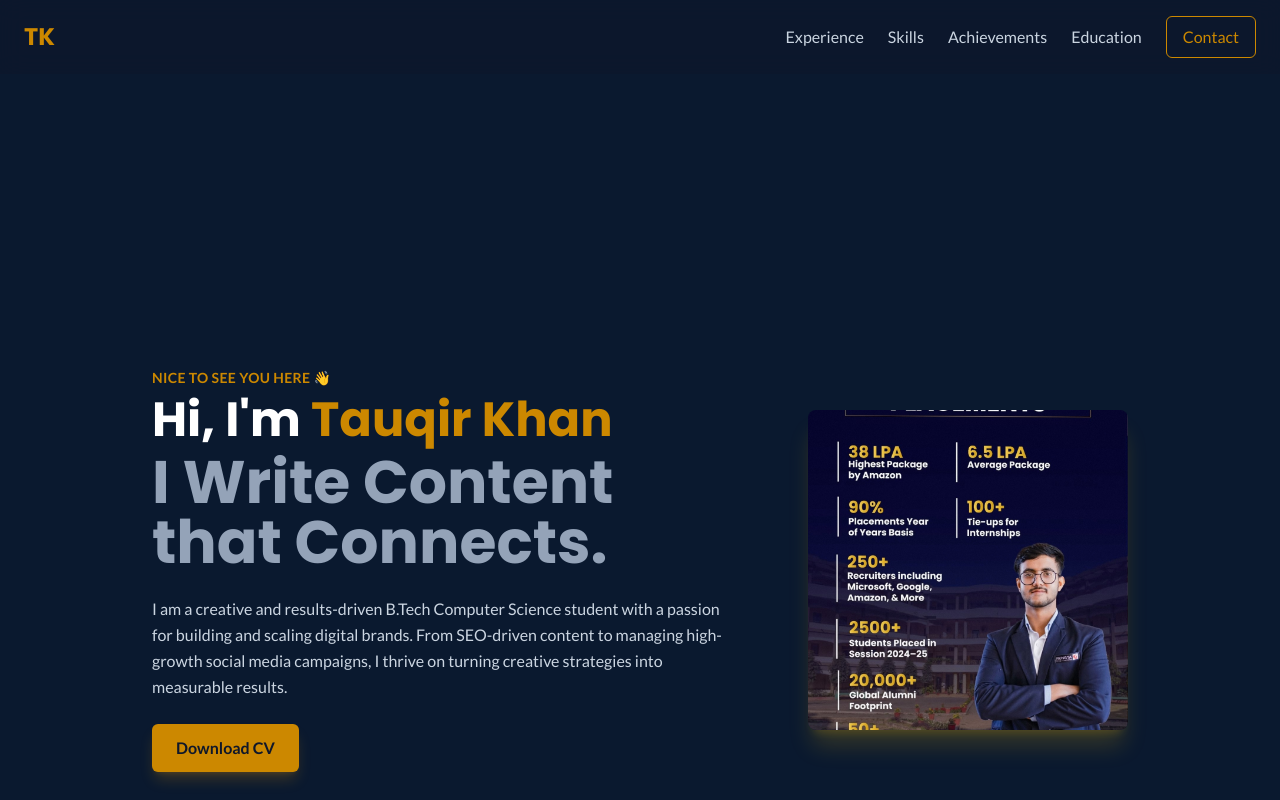
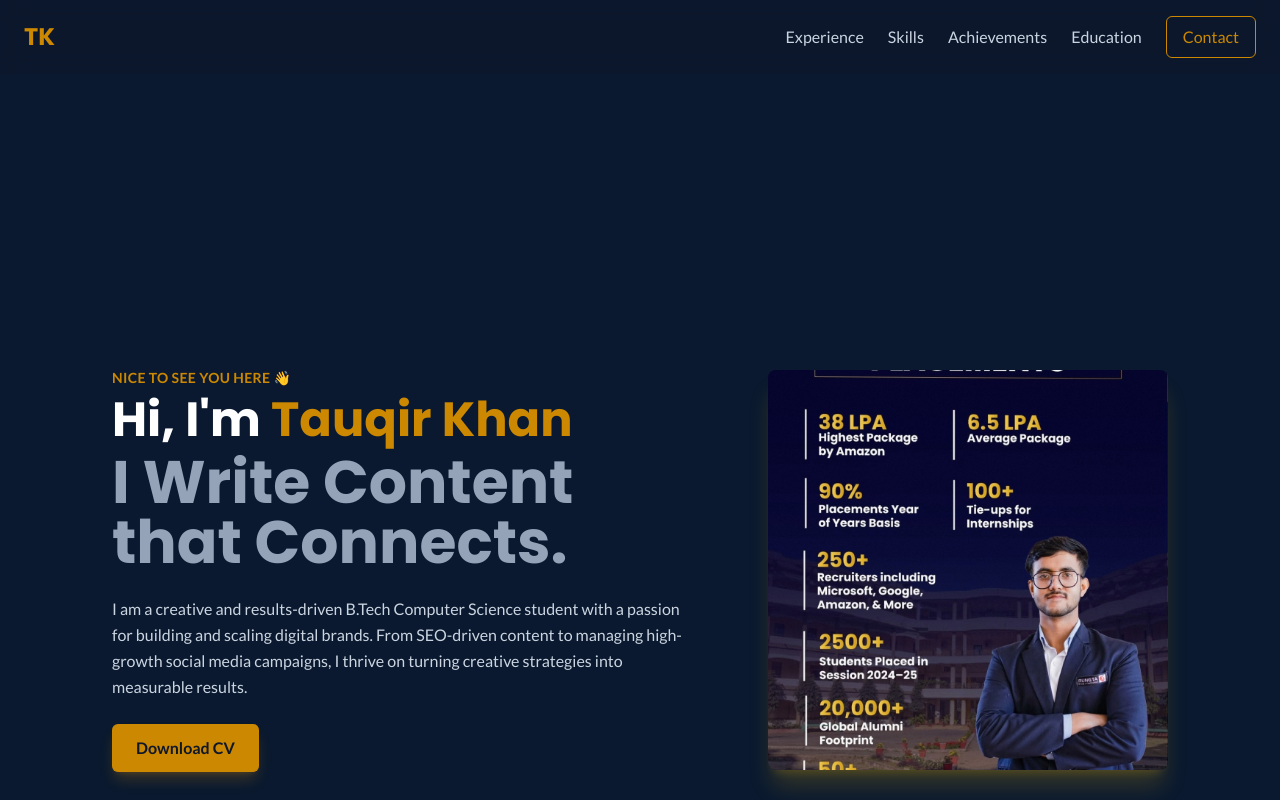
Before and after one commit to tauqirkhan17/Tauqirkhan.github.io-my-portfolio, a plain HTML site: page index.html in a window 1280 px wide. Shown: the top 800 px of the page. Drawn offline with nearby package versions, Linux system fonts and the light colour scheme.

Commit message:
Update index.html

```diff
--- a/index.html
+++ b/index.html
@@ -175,10 +175,9 @@
             </div>
 
             <!-- Right: Image -->
-            <div class="w-72 h-72 sm:w-80 sm:h-80 rounded-lg overflow-hidden shadow-xl shadow-yellow-500/20 hover:scale-105 transition duration-300">
-                <!-- Placeholder image for Tauqir Khan's photo -->
-                <img src="tauqir_khan.jpg" alt="Tauqir Khan" class="w-full h-full object-cover object-center" />
-            </div>
+            <div class="w-[280px] h-[280px] sm:w-[320px] sm:h-[320px] md:w-[360px] md:h-[360px] lg:w-[400px] lg:h-[400px] rounded-lg overflow-hidden shadow-xl shadow-yellow-500/20 hover:scale-105 transition duration-300">
+  <img src="tauqir_khan.jpg" alt="Tauqir Khan" class="w-full h-full object-cover object-center" />
+</div>
         </section>
 
         <!-- Experience Section -->
```
